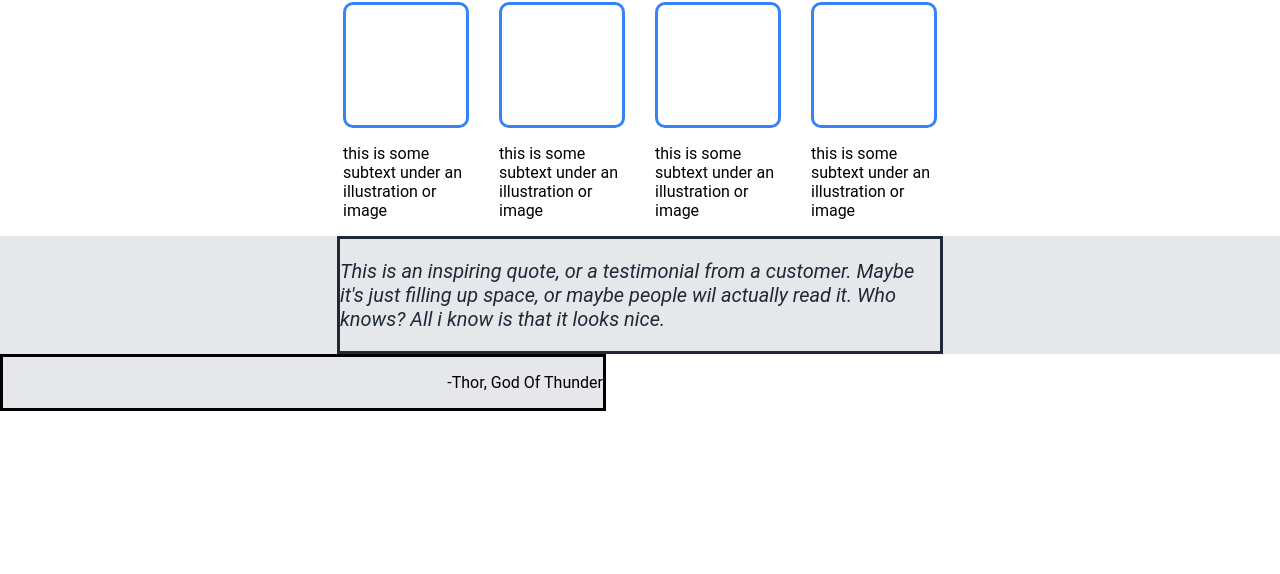
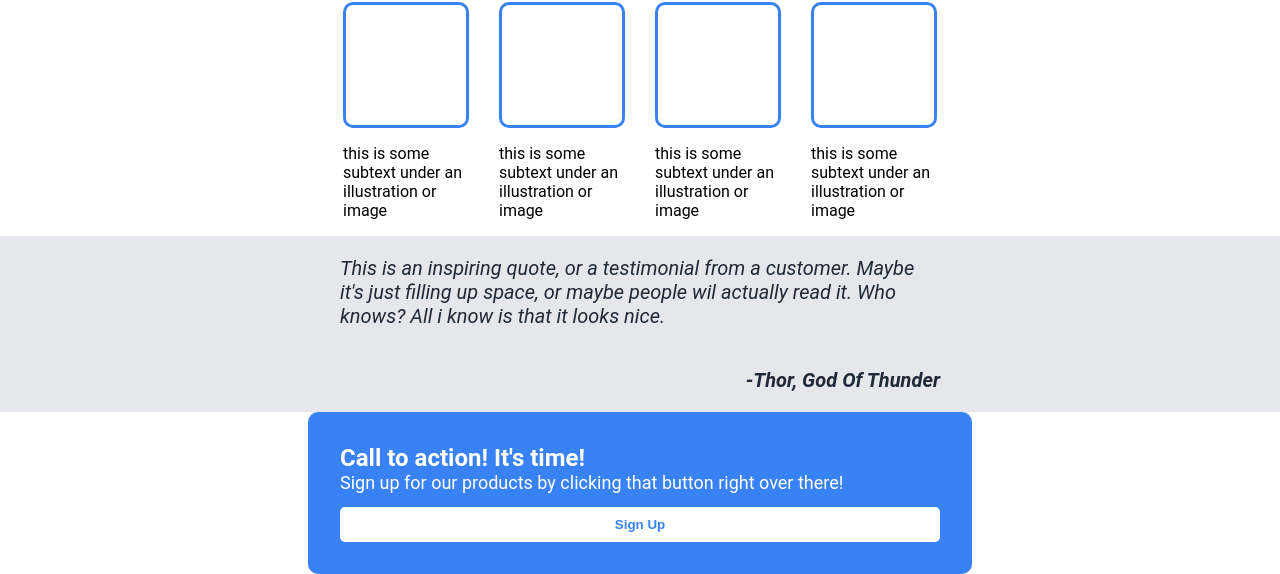
Before and after one commit to Reedaan/Odin-landing-page, a plain HTML site: page index.html in a window 1280 px wide. Shown: the part 466-1040 px from the top of the page. Before the commit the page ends 877 px from the top, so only its background shows below. Drawn offline with Linux system fonts and the light colour scheme.

Commit message:
Edited index.html and styles.css | Project done

```diff
--- a/index.html
+++ b/index.html
@@ -76,7 +76,15 @@
       <p id="author">-Thor, God Of Thunder</p>
     </div>
   </div>
-
+  <div class="call-to-action-container">
+    <div class="call-to-action">
+      <div class="call-to-action-text">
+        <h1 id="call-to-action">Call to action! It's time!</h1>
+        <p id="sign-up">Sign up for our products by clicking that button right over there!</p>
+      </div>
+      <button class="sign-up-button">Sign Up</button>
+    </div>
+  </div>
 </body>
 
 </html>
--- a/styles.css
+++ b/styles.css
@@ -145,16 +145,76 @@ button{
 
 .quote-second-container{
     width: 600px;
-    border-style: solid;
     justify-content: center;
     align-items: center;
 }
 
 .quote-author{
+    background-color: #E5E7EB;
     display: flex;
     width: 600px;
-    border-style: solid;
+    justify-content: flex-end;
+    font-size: 20px;
+    font-style: italic;
+    color: #1F2937
+}
+
+.author-container{
+    background-color: #E5E7EB;
+    display: flex;
     justify-content: center;
-    background-color: #E5E7EB;
-    justify-content: end;
+    font-size: 20px;
+    font-style: italic;
+    color: #1F2937
+
 }
+
+#author{
+    font-weight: bold;
+}
+
+.call-to-action-container{
+    display: flex;
+    justify-content: center;
+
+}
+
+.call-to-action {
+    display: flex;
+    flex-direction: column;
+    padding: 2em;
+    background-color: #3882F6;
+    border-color: #3882F6;
+    width: 600px;
+    height: auto;
+    border-radius: 10px;
+  }
+
+  .call-to-action-text {
+    display: flex;
+    flex-direction: column;
+    justify-content: flex-end;
+  }
+
+  #call-to-action {
+    font-size: 24px;
+    margin: 0;
+    color: white;
+  }
+
+  #sign-up {
+    font-size: 18px;
+    color: white;
+    margin: 0;
+  }
+
+  .sign-up-button {
+    background-color: white;
+    border-radius: 5px;
+    color: #3882F6;
+    font-weight: bold;
+    padding: 10px 20px;
+    border: none;
+    cursor: pointer;
+    margin-top: 1em;
+  }
```
